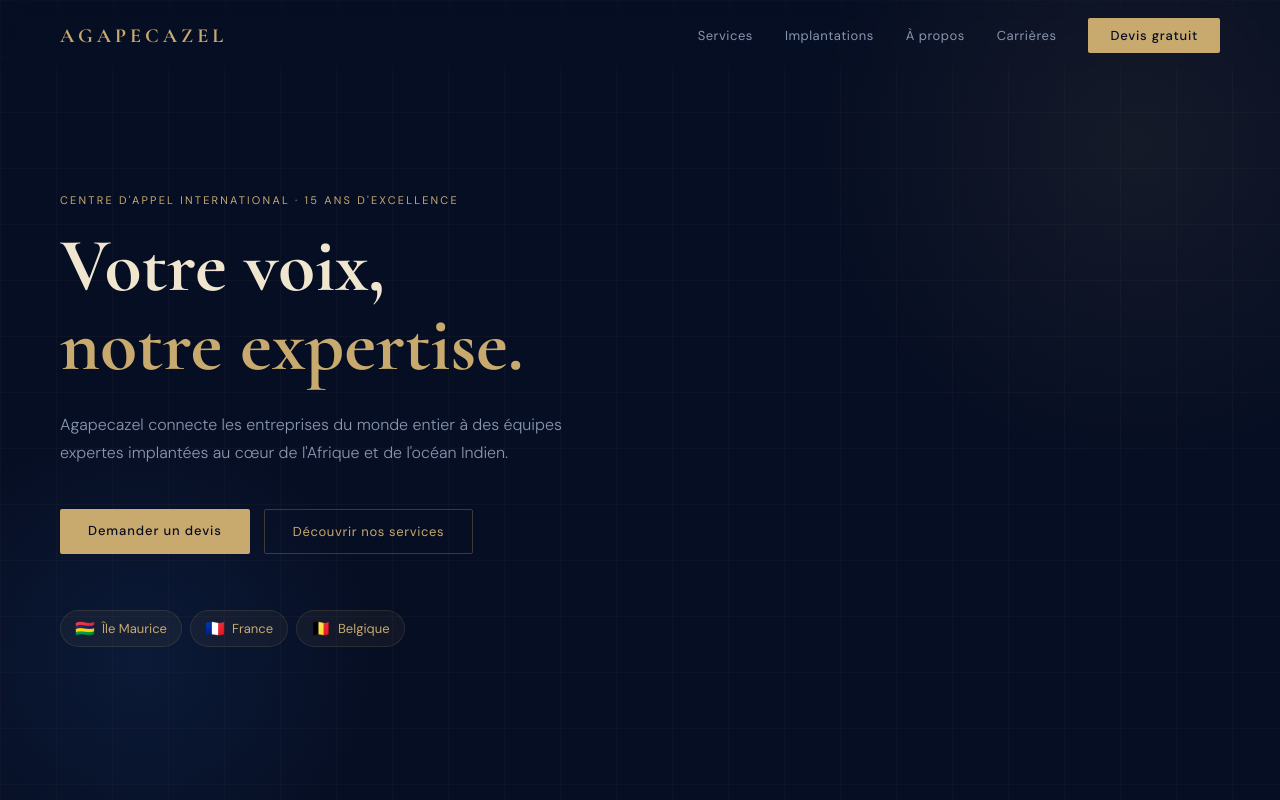
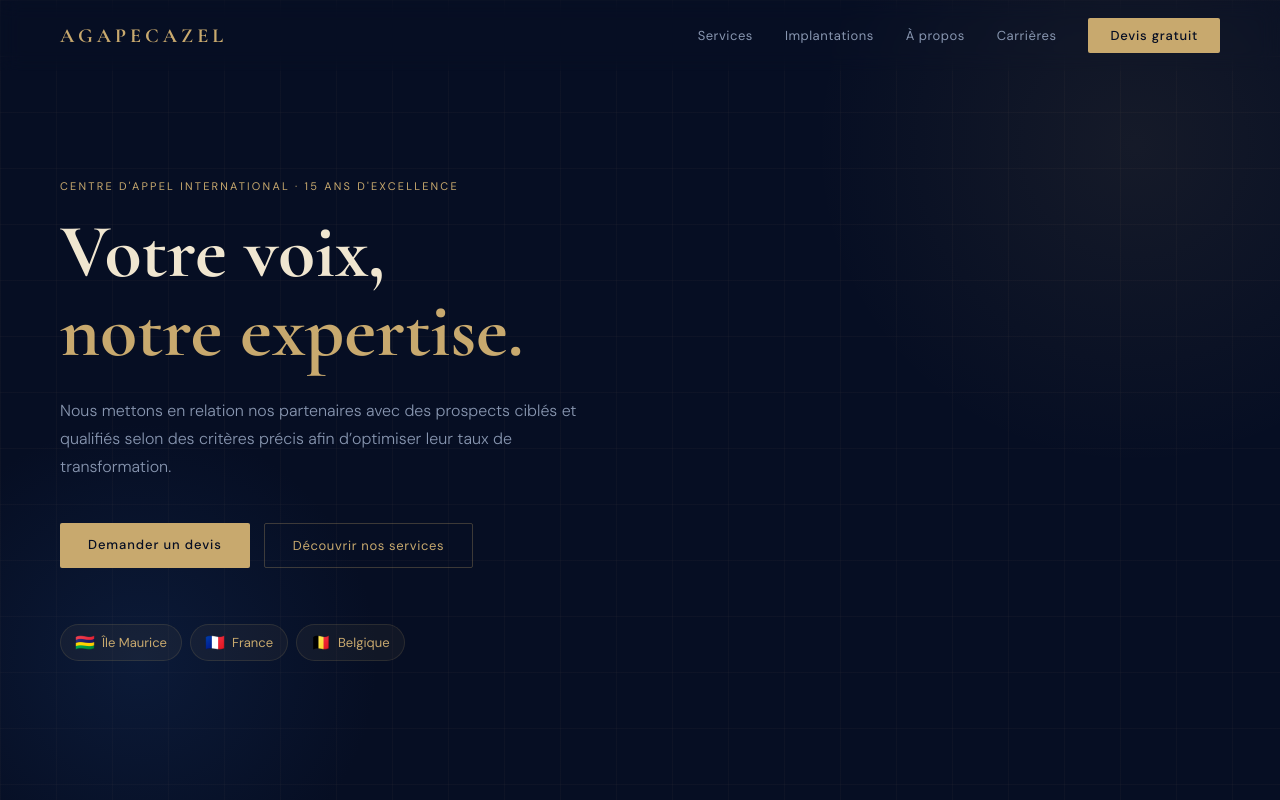
Before and after one commit to allanbavajee/Agapecazel, a Next.js app: page / in a window 1280 px wide. Shown: the top 800 px of the page. Built offline with nearby package versions, Linux system fonts and the light colour scheme; no server answers.

Commit message:
Update page.js

```diff
--- a/app/page.js
+++ b/app/page.js
@@ -149,8 +149,8 @@ console.log("ERROR:", error);
               <span style={{ color: "#C8A96E" }}>notre expertise.</span>
             </h1>
             <p style={s.heroSub}>
-              Agapecazel connecte les entreprises du monde entier à des équipes expertes
-              implantées au cœur de l'Afrique et de l'océan Indien.
+              Nous mettons en relation nos partenaires avec des prospects ciblés et qualifiés selon des critères
+              précis afin d’optimiser leur taux de transformation.
             </p>
             <div style={s.heroCtas}>
               <a href="#contact" className="btn-primary" style={s.btnPrimary}>Demander un devis</a>
```
